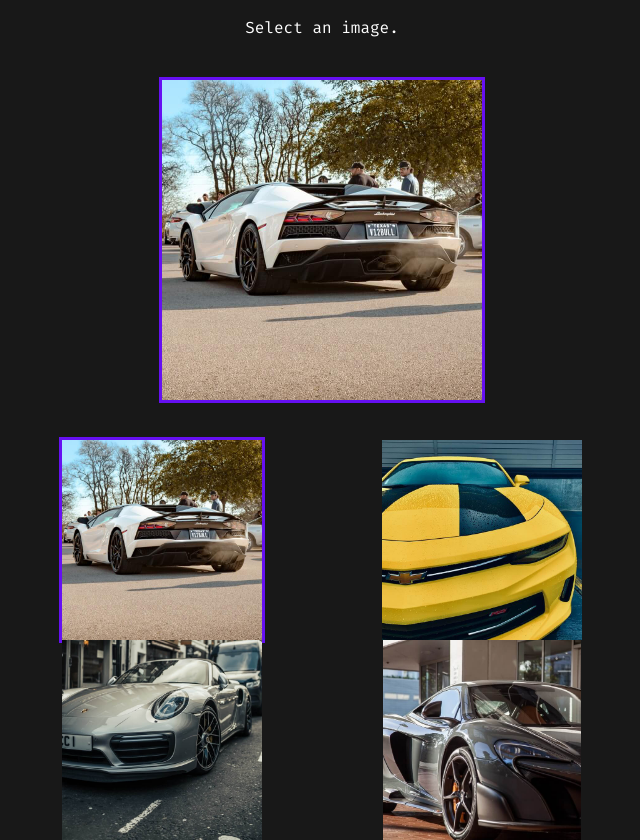
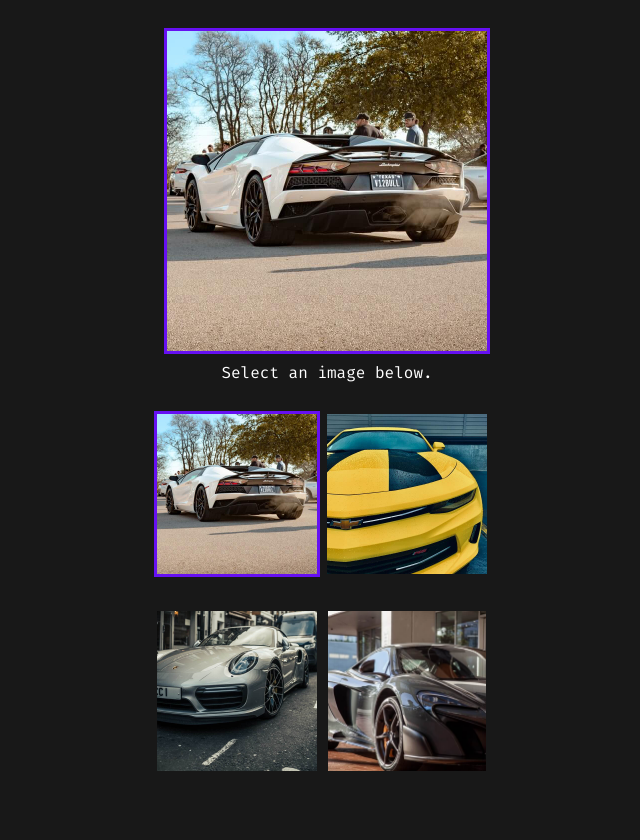
Before and after one commit to shamwela/simple-gallery, a React (Create React App) app: page / in a window 1280 px wide. Shown: the whole page, without its empty margins (318-958 px from the left). After the commit the page ends 800 px from the top, so only its background shows below. Built offline with nearby package versions, Linux system fonts and the light colour scheme.

Commit message:
Fix layout

```diff
--- a/src/App.js
+++ b/src/App.js
@@ -16,9 +16,8 @@ class App extends Component {
 
     return (
       <div id='container'>
-        <div id='instruction'>Select an image.</div>
-
         <div id='app'>
+          <div id='selected-image-container'>
             <img
               rel='preload'
               as='image'
@@ -26,6 +25,8 @@ class App extends Component {
               id='selected-image'
               alt='Selected sports car'
             />
+            <p id='instruction'>Select an image below.</p>
+          </div>
 
           <div id='gallery'>
             {imageNames.map((imageName) => (
--- a/src/App.sass
+++ b/src/App.sass
@@ -1,41 +1,44 @@
 @import './variables'
 
-@media #{$mq-1025-up}
-  #container
-    width: 100%
-    height: 100vh
-    display: grid
-    place-items: center
+#container
+  width: 100%
+  min-height: 100vh
+  padding: 1rem
+  display: grid
+  place-items: center
 
 #instruction
-  padding-top: 1rem
   text-align: center
 
 #app
-  width: 100%
-  height: 100vh
+  width: calc(40vh + 10px) // widht of 2 images and grid gap
+  height: 100%
   display: grid
   grid-template: 1fr 1fr / 1fr 1fr
 
-  @media #{$mq-1025-up}
-    width: 50%
-
 img
   margin: auto
+  object-fit: cover
+
+#selected-image-container
+  grid-column: 1 / -1
+  display: grid
+  place-items: center
+  padding: 10px
 
 #selected-image,
 .outline
   outline: 3px solid #6610f2
 
 #selected-image
-  grid-column: 1 / -1
   height: 40vh
 
 #gallery
   grid-column: 1 / -1
   display: grid
   grid-template: 1fr 1fr / 1fr 1fr
+  gap: 10px
 
   .images
-    height: 25vh
+    height: 20vh
     cursor: pointer
```
Lines whose indentation alone changed are shown as unchanged.
